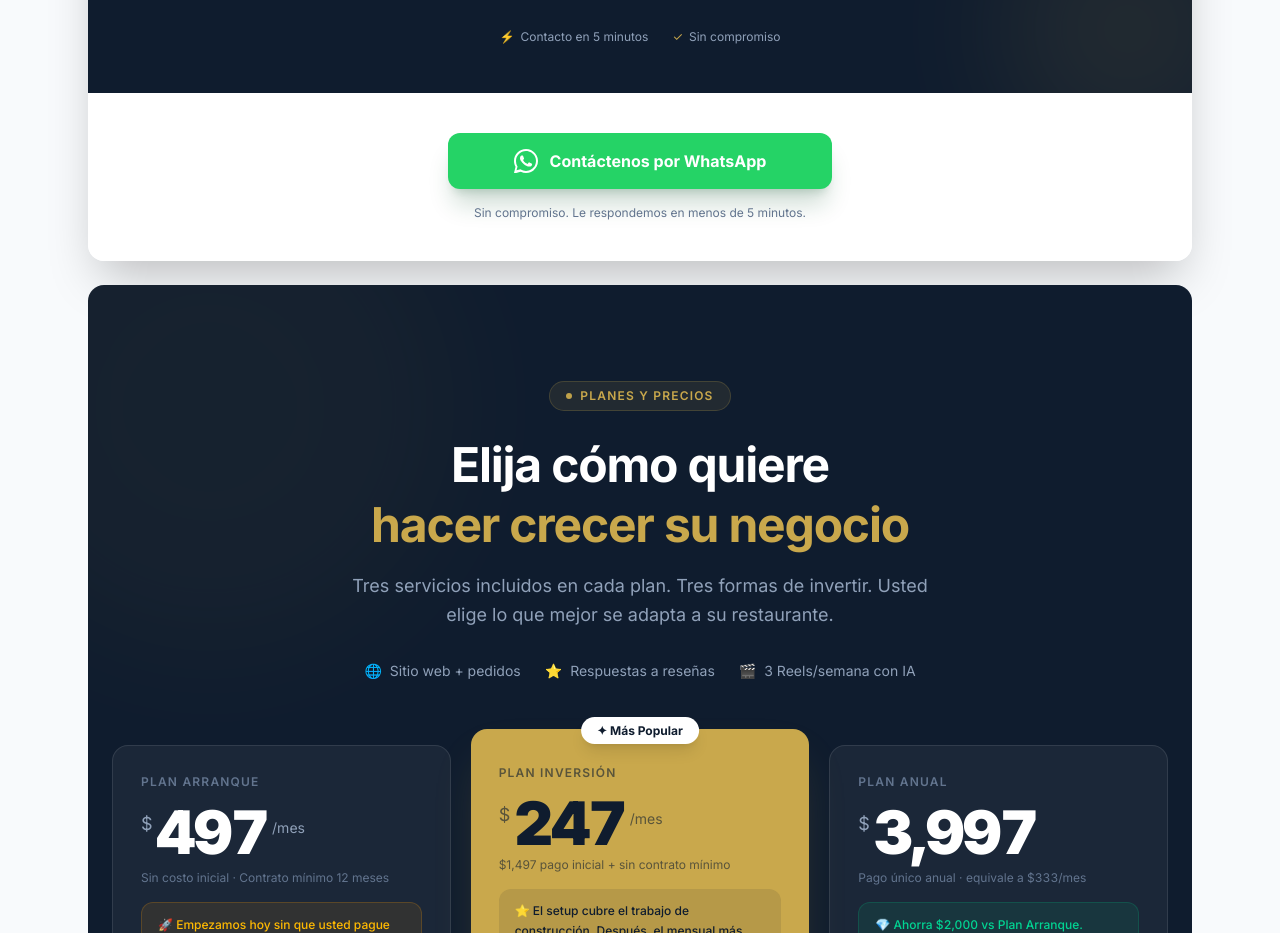
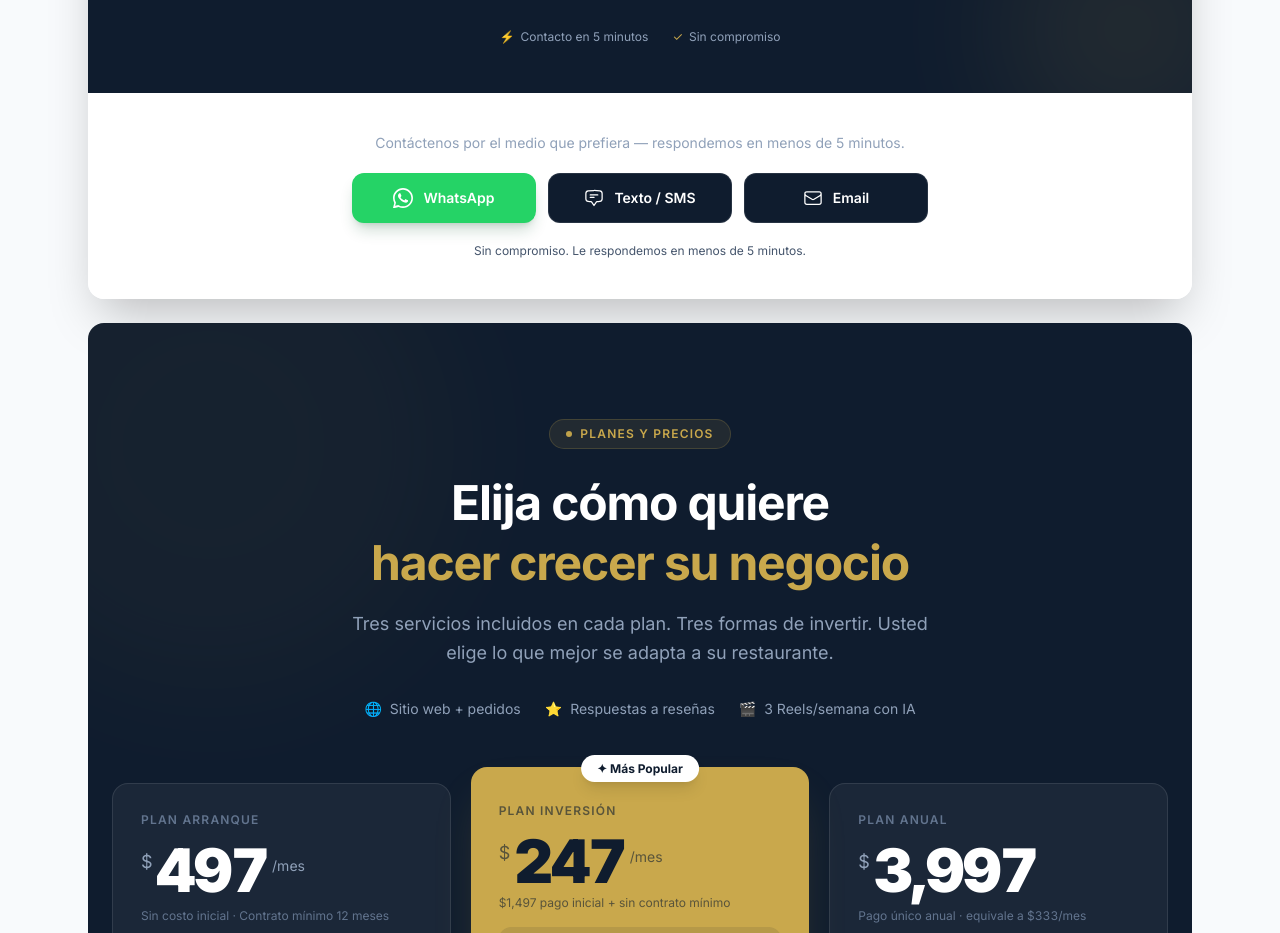
Before and after one commit to mem88m-lang/sazon-digital, a Next.js app: page /adelita-taqueria-philadelphia in a window 1280 px wide. Shown: the part 2520-3453 px from the top of the page. Built offline with nearby package versions, Linux system fonts and the light colour scheme.

Commit message:
Add SMS and email contact options alongside WhatsApp

```diff
--- a/components/LeadForm.tsx
+++ b/components/LeadForm.tsx
@@ -2,27 +2,69 @@ export default function LeadForm({
   restaurantName,
 }: {
   restaurantName?: string;
-  theme?: 'dark' | 'light'; // kept for backwards compat, unused
+  theme?: 'dark' | 'light';
 }) {
   const msg = restaurantName
     ? `Hola! Vi el análisis de crecimiento de ${restaurantName} y me interesa mejorar mi presencia digital. ¿Podemos hablar?`
     : `Hola! Me interesa mejorar la presencia digital de mi restaurante. ¿Podemos hablar?`;
 
+  const emailSubject = restaurantName
+    ? `Análisis de Crecimiento — ${restaurantName}`
+    : `Análisis de Crecimiento Digital`;
+
+  const emailBody = restaurantName
+    ? `Hola,\n\nVi el análisis de crecimiento de ${restaurantName} en Sazon Digital y me interesa mejorar la presencia digital de mi restaurante.\n\n¿Podemos hablar?`
+    : `Hola,\n\nMe interesa mejorar la presencia digital de mi restaurante a través de Sazon Digital.\n\n¿Podemos hablar?`;
+
   return (
-    <div className="flex flex-col items-center gap-4">
+    <div className="flex flex-col items-center gap-4 w-full">
+      <p className="text-slate-400 text-sm text-center mb-1">
+        Contáctenos por el medio que prefiera — respondemos en menos de 5 minutos.
+      </p>
+
+      <div className="grid grid-cols-1 sm:grid-cols-3 gap-3 w-full max-w-xl">
+
+        {/* WhatsApp */}
         <a
           href={`https://wa.me/16178628607?text=${encodeURIComponent(msg)}`}
           target="_blank"
           rel="noopener noreferrer"
-        className="w-full max-w-sm flex items-center justify-center gap-3 bg-[#25D366] hover:bg-[#20bd5a] text-white font-bold py-4 px-8 rounded-xl transition-all hover:scale-[1.02] shadow-xl shadow-green-900/20 text-base"
+          className="flex items-center justify-center gap-2.5 bg-[#25D366] hover:bg-[#20bd5a] text-white font-semibold py-3.5 px-4 rounded-xl transition-all hover:scale-[1.02] shadow-lg shadow-green-900/20 text-sm"
         >
-        <svg className="w-6 h-6 flex-shrink-0" fill="currentColor" viewBox="0 0 24 24">
+          <svg className="w-5 h-5 flex-shrink-0" fill="currentColor" viewBox="0 0 24 24">
             <path d="M17.472 14.382c-.297-.149-1.758-.867-2.03-.967-.273-.099-.471-.148-.67.15-.197.297-.767.966-.94 1.164-.173.199-.347.223-.644.075-.297-.15-1.255-.463-2.39-1.475-.883-.788-1.48-1.761-1.653-2.059-.173-.297-.018-.458.13-.606.134-.133.298-.347.446-.52.149-.174.198-.298.298-.497.099-.198.05-.371-.025-.52-.075-.149-.669-1.612-.916-2.207-.242-.579-.487-.5-.669-.51-.173-.008-.371-.01-.57-.01-.198 0-.52.074-.792.372-.272.297-1.04 1.016-1.04 2.479 0 1.462 1.065 2.875 1.213 3.074.149.198 2.096 3.2 5.077 4.487.709.306 1.262.489 1.694.625.712.227 1.36.195 1.871.118.571-.085 1.758-.719 2.006-1.413.248-.694.248-1.289.173-1.413-.074-.124-.272-.198-.57-.347z"/>
             <path d="M12 0C5.373 0 0 5.373 0 12c0 2.125.558 4.122 1.532 5.856L.057 23.786a.5.5 0 00.638.592l6.094-1.597A11.947 11.947 0 0012 24c6.627 0 12-5.373 12-12S18.627 0 12 0zm0 22c-1.9 0-3.68-.52-5.21-1.43l-.374-.22-3.876 1.016 1.035-3.77-.242-.387A9.944 9.944 0 012 12C2 6.477 6.477 2 12 2s10 4.477 10 10-4.477 10-10 10z"/>
           </svg>
-        Contáctenos por WhatsApp
+          WhatsApp
         </a>
-      <p className="text-slate-500 text-xs">Sin compromiso. Le respondemos en menos de 5 minutos.</p>
+
+        {/* SMS */}
+        <a
+          href={`sms:+16178628607&body=${encodeURIComponent(msg)}`}
+          className="flex items-center justify-center gap-2.5 bg-[#0F1C2E] hover:bg-[#1a2d47] text-white font-semibold py-3.5 px-4 rounded-xl transition-all hover:scale-[1.02] border border-white/10 text-sm"
+        >
+          <svg className="w-5 h-5 flex-shrink-0" fill="none" stroke="currentColor" strokeWidth={1.5} viewBox="0 0 24 24">
+            <path strokeLinecap="round" strokeLinejoin="round" d="M7.5 8.25h9m-9 3H12m-9.75 1.51c0 1.6 1.123 2.994 2.707 3.227 1.129.166 2.27.293 3.423.379.35.026.67.21.865.501L12 21l2.755-4.133a1.14 1.14 0 01.865-.501 48.172 48.172 0 003.423-.379c1.584-.233 2.707-1.626 2.707-3.228V6.741c0-1.602-1.123-2.995-2.707-3.228A48.394 48.394 0 0012 3c-2.392 0-4.744.175-7.043.513C3.373 3.746 2.25 5.14 2.25 6.741v6.018z"/>
+          </svg>
+          Texto / SMS
+        </a>
+
+        {/* Email */}
+        <a
+          href={`mailto:mem88m@gmail.com?subject=${encodeURIComponent(emailSubject)}&body=${encodeURIComponent(emailBody)}`}
+          className="flex items-center justify-center gap-2.5 bg-[#0F1C2E] hover:bg-[#1a2d47] text-white font-semibold py-3.5 px-4 rounded-xl transition-all hover:scale-[1.02] border border-white/10 text-sm"
+        >
+          <svg className="w-5 h-5 flex-shrink-0" fill="none" stroke="currentColor" strokeWidth={1.5} viewBox="0 0 24 24">
+            <path strokeLinecap="round" strokeLinejoin="round" d="M21.75 6.75v10.5a2.25 2.25 0 01-2.25 2.25h-15a2.25 2.25 0 01-2.25-2.25V6.75m19.5 0A2.25 2.25 0 0019.5 4.5h-15a2.25 2.25 0 00-2.25 2.25m19.5 0v.243a2.25 2.25 0 01-1.07 1.916l-7.5 4.615a2.25 2.25 0 01-2.36 0L3.32 8.91a2.25 2.25 0 01-1.07-1.916V6.75"/>
+          </svg>
+          Email
+        </a>
+
+      </div>
+
+      <p className="text-slate-600 text-xs text-center mt-1">
+        Sin compromiso. Le respondemos en menos de 5 minutos.
+      </p>
     </div>
   );
 }
```
Lines whose indentation alone changed are shown as unchanged.
